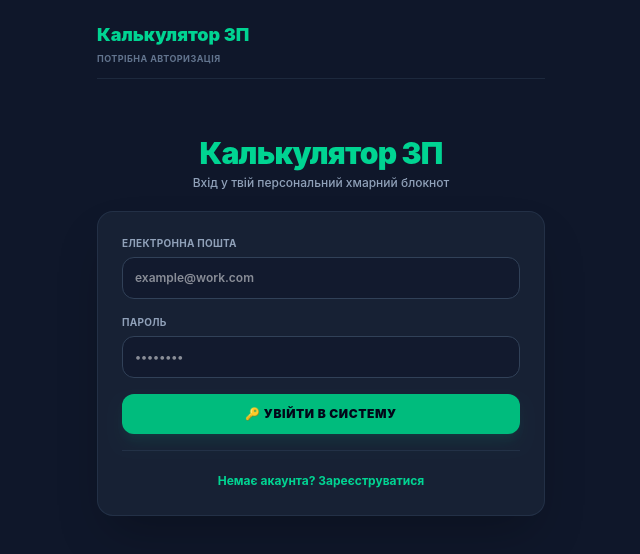
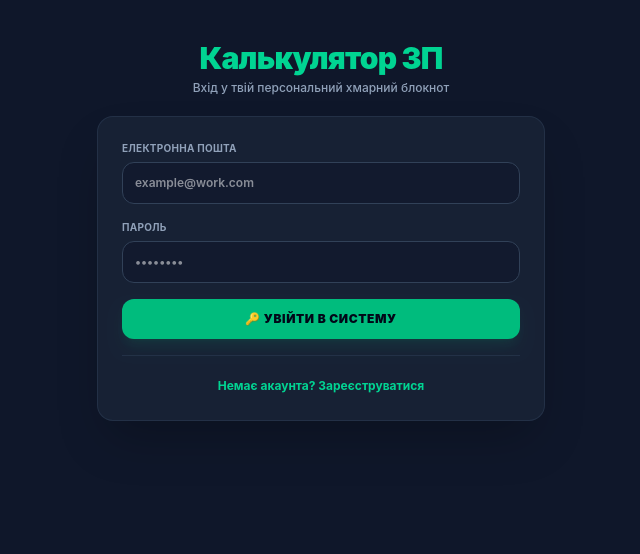
Before and after one commit to markovyurii/salary-app, a React (Vite) app in the folder frontend/: page / in a window 1280 px wide. Shown: the top 554 px of the page, without its empty margins (319-959 px from the left). Built offline with nearby package versions, Linux system fonts and the light colour scheme.

Commit message:
refactor: isolate application core shell boundaries into a reusable MainLayout component grid

```diff
--- a/frontend/src/App.tsx
+++ b/frontend/src/App.tsx
@@ -1,106 +1,46 @@
-import { Routes, Route,Link,useLocation,Navigate } from 'react-router-dom';
+import { Routes, Route, Navigate, BrowserRouter } from 'react-router-dom';
 import { useSalary } from './hooks/useSalary';
+import { MainLayout } from './components/MainLayout';
 import { AuthScreen } from './components/AuthScreen';
 import { StatsTab } from './components/StatsTab';
 import { AddTab } from './components/AddTab';
-import {
-  HistoryTab,
-  calculatedTotalDayEarned,
-  formatLogDate,
-} from './components/HistoryTab';
-
+import { HistoryTab, calculatedTotalDayEarned, formatLogDate } from './components/HistoryTab';
 
 function AppContent() {
   const {
-    bonusPercent,
-    setBonusPercent,
-    activeTab,
-    setActiveTab,
-    userToken,
-    authEmail,
-    setAuthEmail,
-    authPassword,
-    setAuthPassword,
-    isRegistering,
-    setIsRegistering,
-    dbCalculations,
-    historyList,
-    workLog,
-    setWorkLog,
-    handleCounterChange,
-    handleAuthAction,
-    handleLogout,
-    saveDataToServer,
-    userName,
-    salaryInput,
-    setSalaryInput,
-    updateBaseSalaryInDb,
+    bonusPercent, setBonusPercent, userToken,
+    authEmail, setAuthEmail, authPassword, setAuthPassword, isRegistering, setIsRegistering,
+    dbCalculations, historyList, workLog, setWorkLog, handleCounterChange, handleAuthAction, handleLogout, saveDataToServer,
+    userName, salaryInput, setSalaryInput, updateBaseSalaryInDb
   } = useSalary();
-
-  const location = useLocation();
 
   return (
     <div className="min-h-screen bg-[#0f172a] text-slate-100 flex flex-col items-center px-4 antialiased selection:bg-emerald-500/20">
-      <div className="w-full max-w-md flex flex-col min-h-screen pt-4 pb-24">
-        {/* ГЛОБАЛЬНИЙ ОДНАКОВИЙ ХЕДЕР ДЛЯ ВСІХ СТОРІНОК */}
-        <header className="flex justify-between items-center py-2.5 border-b border-slate-800 bg-[#0f172a] sticky top-0 z-40">
-          <div>
-            <h1 className="text-lg font-black text-emerald-400 leading-none">
-              Калькулятор ЗП
-            </h1>
-            <span className="text-[9px] text-slate-500 uppercase tracking-wider font-bold">
-              {userToken ? `Привіт, ${userName}!` : 'Потрібна авторизація'}
-            </span>
-          </div>
-          {userToken && (
-            <button
-              type="button"
-              onClick={handleLogout}
-              className="text-[10px] bg-slate-800 hover:bg-red-500/20 text-slate-400 hover:text-red-400 px-2.5 py-1.5 rounded-lg border border-slate-700/40 cursor-pointer font-bold transition-all"
-            >
-              🚪 Вийти
-            </button>
-          )}
-        </header>
 
-        {/* ЦЕНТРАЛЬНИЙ ДИНАМІЧНИЙ КОНТЕНТ */}
-        <div className="flex-1 pt-4">
-          <Routes>
-          {!userToken ?  (
-              <Route path="*" element={<AuthScreen onSubmit={handleAuthAction} email={authEmail} setEmail={setAuthEmail} pass={authPassword} setPass={setAuthPassword} isReg={isRegistering} setIsReg={setIsRegistering} />} />
-            ) : (
-              <>
-                {/* Головні робочі роути додатка */}
+      <Routes>
+        {/* 🔒 СЦЕНАРІЙ А: КОРИСТУВАЧ НЕ АВТОРИЗОВАНИЙ */}
+        {!userToken ? (
+          <Route path="*" element={<AuthScreen onSubmit={handleAuthAction} email={authEmail} setEmail={setAuthEmail} pass={authPassword} setPass={setAuthPassword} isReg={isRegistering} setIsReg={setIsRegistering} />} />
+        ) : (
+
+          /* 🔓 СЦЕНАРІЙ Б: АВТОРТИЗОВАНИЙ — ВСІ РОУТИ ЗАГОРНУТІ В НАШ ЧИСТИЙ MAINLAYOUT */
+          <Route path="*" element={
+            <MainLayout userName={userName} handleLogout={handleLogout}>
+              <Routes>
                 <Route path="/" element={<StatsTab calculations={dbCalculations} bonus={bonusPercent} setBonus={setBonusPercent} salaryInput={salaryInput} setSalaryInput={setSalaryInput} onUpdateSalary={updateBaseSalaryInDb} />} />
                 <Route path="/add" element={<AddTab log={workLog} setLog={setWorkLog} onCounter={handleCounterChange} onSave={saveDataToServer} />} />
                 <Route path="/history" element={<HistoryTab list={historyList} onCalc={calculatedTotalDayEarned} onFormat={formatLogDate} />} />
-                {/* Якщо користувач ввів вигаданий URL, мʼяко повертаємо його на головну сторінку */}
                 <Route path="*" element={<Navigate to="/" replace />} />
-              </>
-            )}
-          </Routes>
-        </div>
+              </Routes>
+            </MainLayout>
+          } />
+        )}
+      </Routes>
 
-        {/* ГЛОБАЛЬНИЙ ОДНАКОВИЙ ФУТЕР ДЛЯ ВСІХ СТОРІНОК */}
-        {userToken && (
-          <nav className="fixed bottom-0 left-0 right-0 bg-slate-950/95 backdrop-blur-md border-t border-slate-800 p-2 flex justify-around items-center z-50 shadow-2xl max-w-md mx-auto rounded-t-2xl">
-           <Link to="/" className={`flex flex-col items-center space-y-1 py-1 px-3 rounded-xl transition-all ${location.pathname === '/' ? 'text-emerald-400 font-bold bg-emerald-500/10' : 'text-slate-400 hover:text-slate-200'}`}>
-              <span className="text-lg">📊</span><span className="text-[10px]">Статистика</span>
-            </Link>
-            <Link to="/add" className={`flex flex-col items-center space-y-1 py-1 px-4 rounded-xl transition-all ${location.pathname === '/add' ? 'text-emerald-400 font-bold bg-emerald-500/10' : 'text-slate-400 hover:text-slate-200'}`}>
-              <span className="text-lg">➕</span><span className="text-[10px]">Внести день</span>
-            </Link>
-            <Link to="/history" className={`flex flex-col items-center space-y-1 py-1 px-3 rounded-xl transition-all ${location.pathname === '/history' ? 'text-emerald-400 font-bold bg-emerald-500/10' : 'text-slate-400 hover:text-slate-200'}`}>
-              <span className="text-lg">📋</span><span className="text-[10px]">Логи дня</span>
-            </Link>
-          </nav>
-        )}
-      </div>
     </div>
   );
 }
 
-import { BrowserRouter } from 'react-router-dom';
 export default function App() {
   return (
     <BrowserRouter>
--- /dev/null
+++ b/frontend/src/components/MainLayout.tsx
@@ -0,0 +1,52 @@
+import { Link, useLocation } from 'react-router-dom';
+
+interface MainLayoutProps {
+  userName: string;
+  handleLogout: () => void;
+  children: React.ReactNode;
+}
+
+export function MainLayout({ userName, handleLogout, children }: MainLayoutProps) {
+  const location = useLocation(); // Стежимо за URL для підсвічування кнопок
+
+  return (
+    <div className="w-full max-w-md flex flex-col min-h-screen pt-4 pb-24 animate-[fadeIn_0.15s_ease-out]">
+
+      {/* 🔘 СТАБІЛЬНИЙ ОДНАКОВИЙ ХЕДЕР */}
+      <header className="flex justify-between items-center py-2.5 border-b border-slate-800 bg-[#0f172a] sticky top-0 z-40">
+        <div>
+          <h1 className="text-lg font-black text-emerald-400 leading-none">Калькулятор ЗП</h1>
+          <span className="text-[10px] text-emerald-500/80 font-bold tracking-wide mt-1 block">
+            👋 Привіт, {userName}!
+          </span>
+        </div>
+        <button
+          type="button"
+          onClick={handleLogout}
+          className="text-[10px] bg-slate-800 hover:bg-red-500/20 text-slate-400 hover:text-red-400 px-2.5 py-1.5 rounded-lg border border-slate-700/40 cursor-pointer font-bold transition-all"
+        >
+          🚪 Вийти
+        </button>
+      </header>
+
+      {/* 🔘 ДИНАМІЧНИЙ ЦЕНТР СТОРІНОК */}
+      <main className="flex-1 pt-4">
+        {children}
+      </main>
+
+      {/* 🔘 СТАБІЛЬНИЙ ОДНАКОВИЙ ФУТЕР НАВІГАЦІЇ */}
+      <nav className="fixed bottom-0 left-0 right-0 bg-slate-950/95 backdrop-blur-md border-t border-slate-800 p-2 flex justify-around items-center z-50 shadow-2xl max-w-md mx-auto rounded-t-2xl">
+        <Link to="/" className={`flex flex-col items-center space-y-1 py-1 px-3 rounded-xl transition-all ${location.pathname === '/' ? 'text-emerald-400 font-bold bg-emerald-500/10' : 'text-slate-400 hover:text-slate-200'}`}>
+          <span className="text-lg">📊</span><span className="text-[10px]">Статистика</span>
+        </Link>
+        <Link to="/add" className={`flex flex-col items-center space-y-1 py-1 px-4 rounded-xl transition-all ${location.pathname === '/add' ? 'text-emerald-400 font-bold bg-emerald-500/10' : 'text-slate-400 hover:text-slate-200'}`}>
+          <span className="text-lg">➕</span><span className="text-[10px]">Внести день</span>
+        </Link>
+        <Link to="/history" className={`flex flex-col items-center space-y-1 py-1 px-3 rounded-xl transition-all ${location.pathname === '/history' ? 'text-emerald-400 font-bold bg-emerald-500/10' : 'text-slate-400 hover:text-slate-200'}`}>
+          <span className="text-lg">📋</span><span className="text-[10px]">Логи дня</span>
+        </Link>
+      </nav>
+
+    </div>
+  );
+}
```
